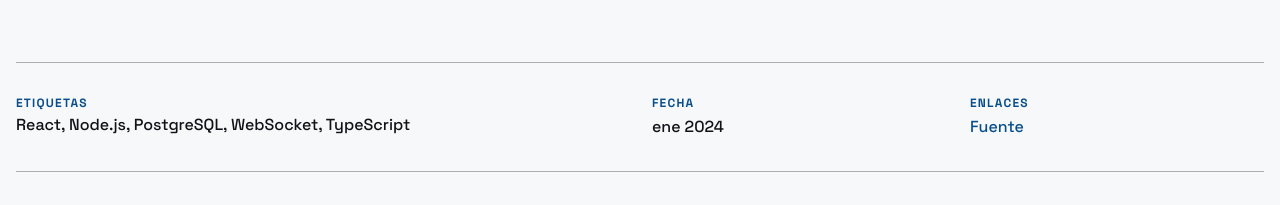
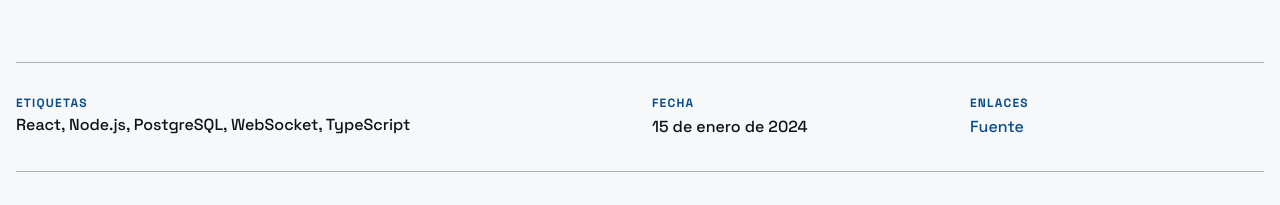
Before and after one commit to sayaskye/portfolio, an Astro site: page /es/projects/administrador-de-tareas-app in a window 1280 px wide. Shown: the part 1057-1262 px from the top of the page. Built offline with nearby package versions, Linux system fonts and the light colour scheme; Astro itself is replaced by a stand-in of ours.

Commit message:
fix: dates in projects details

```diff
--- a/src/pages/[lang]/projects/[slug].astro
+++ b/src/pages/[lang]/projects/[slug].astro
@@ -135,7 +135,8 @@ const seo: SEOMetadata = {
           {
             project.data.publishDate.toLocaleDateString(lang as string, {
               year: 'numeric',
-              month: 'short',
+              month: 'long',
+              day: 'numeric',
             })
           }
         </p>
```
